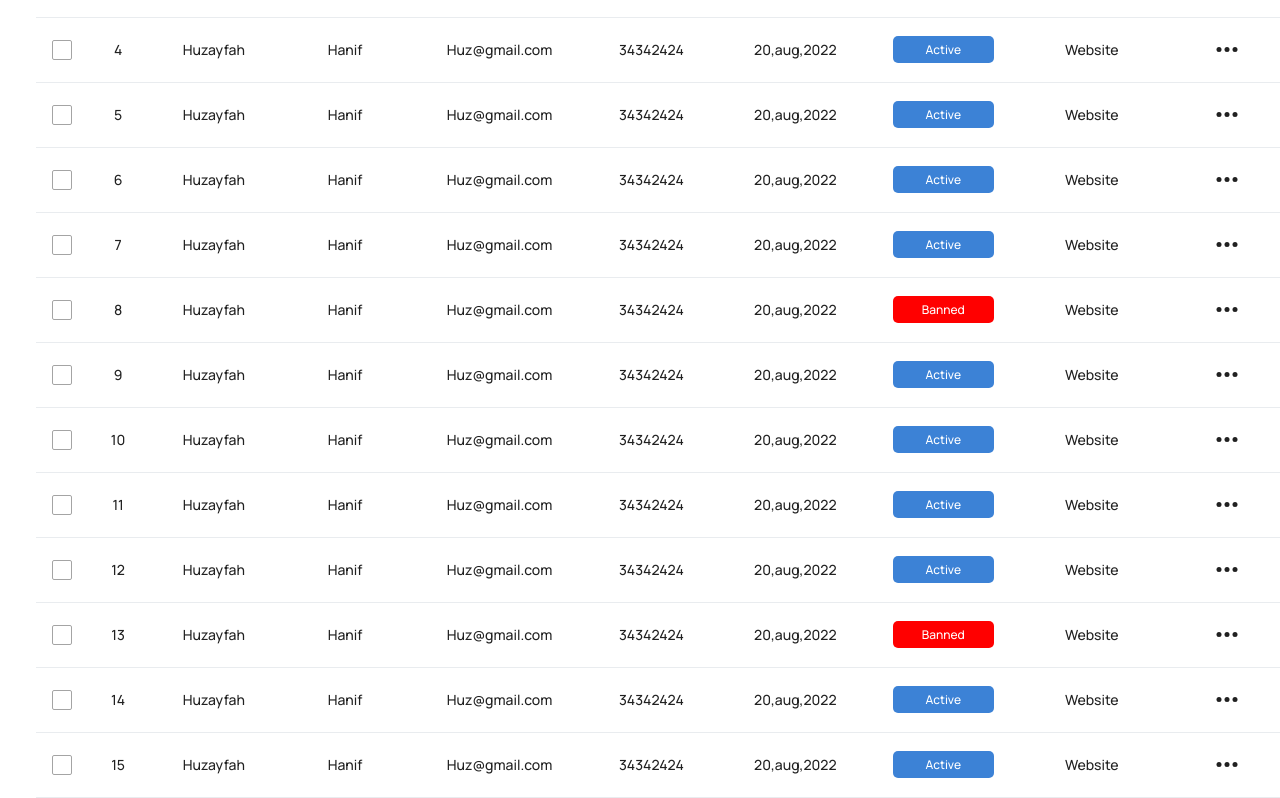
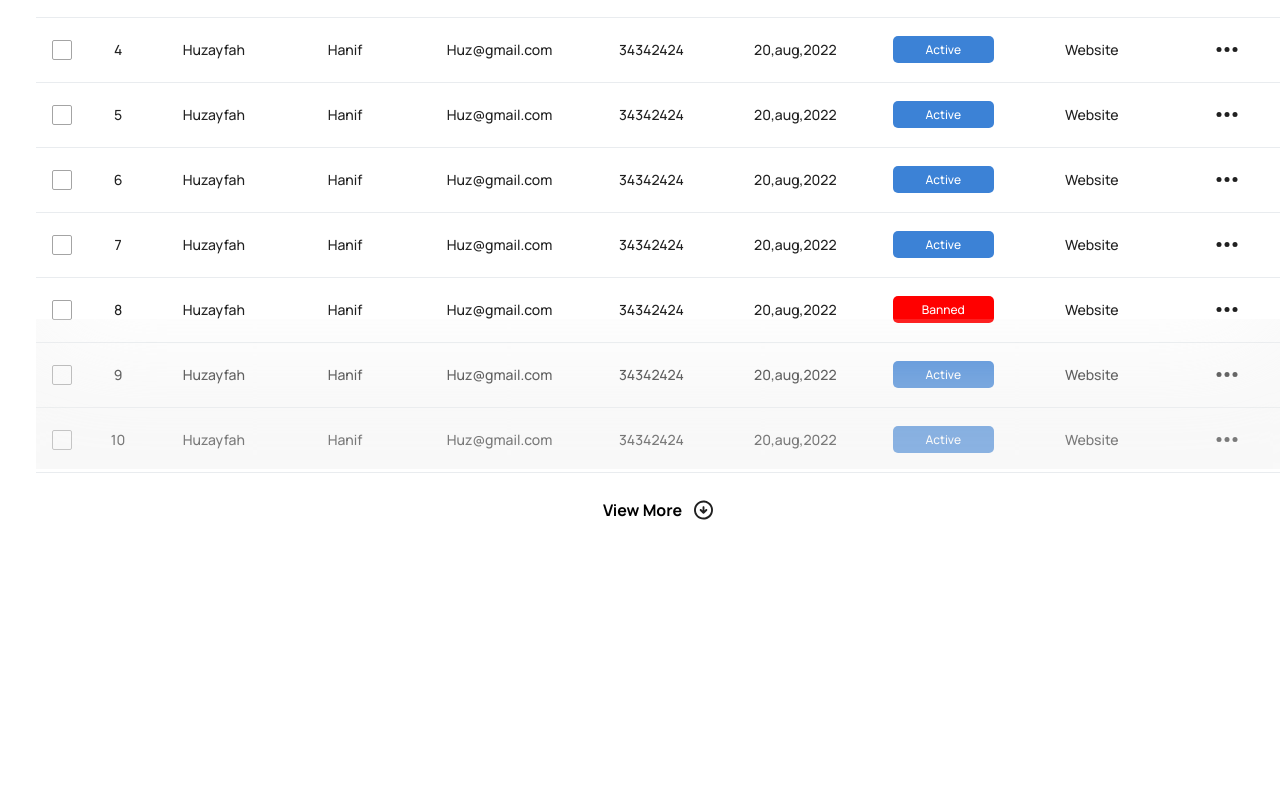
Before and after one commit to SmurfTec/Electra-Admin, a React (Vite) app: page /Users in a window 1280 px wide. Shown: the part 510-1308 px from the top of the page. After the commit the page ends 1045 px from the top, so only its background shows below. Built offline with nearby package versions, Linux system fonts and the light colour scheme.

Commit message:
users changes

```diff
--- a/src/assets/Images.tsx
+++ b/src/assets/Images.tsx
@@ -121,6 +121,8 @@ const IMAGES: any = {
   //
   //
   //
+  DeleteIcon: new URL("../assets/icons/deleteIcon.svg", import.meta.url).href,
+  arrowDown: new URL("../assets/icons/arrowDown.svg", import.meta.url).href,
   New: new URL("../assets/icons/New.svg", import.meta.url).href,
   Person: new URL("../assets/icons/Person.svg", import.meta.url).href,
   bluetick: new URL("../assets/icons/bluetick.svg", import.meta.url).href,
--- a/src/atoms/Table/index.tsx
+++ b/src/atoms/Table/index.tsx
@@ -1,6 +1,8 @@
 import { Column } from "primereact/column";
-
+import { useState } from "react";
 import { CustomTableWrapper, CustomTable } from "../global.style";
+import { CustomButton } from "..";
+import IMAGES from "../../assets/Images";
 export const CustomTableComponent = ({
   columnStyle,
   headerStyle,
@@ -14,16 +16,19 @@ export const CustomTableComponent = ({
   showlines,
   MultipleHeaderStyle,
   columnHeaderFirst,
+  LoadMore,
+  setLoadMore,
   ...props
 }: any) => {
+  const[rowsize,setrowsize]=useState(LoadMore==true?10:filterData.length)
   return (
     <>
       <div className="relative">
-        {showWrapper && <CustomTableWrapper></CustomTableWrapper>}
+        {LoadMore && <CustomTableWrapper></CustomTableWrapper>}
         <CustomTable
           {...props}
-          rows={10}
-          value={filterData}
+
+          value={filterData.slice(0,rowsize)}
           scrollable={false}
           selection={selectedProducts ? selectedProducts : []}
           dataKey="id"
@@ -55,6 +60,14 @@ export const CustomTableComponent = ({
             );
           })}
         </CustomTable>
+    {LoadMore &&
+    <div className='flex justify-center mt-3 w-full '>
+    <CustomButton onClick={()=>{
+      setLoadMore(false)
+      setrowsize(filterData.length)
+    }} editIcon={<img src={IMAGES.arrowDown} />} txt={'View More'}  classes=' !bg-[#FFFFFF] !h-[50px] !font-[700] !text-[16px] !text-[black] '/>
+    </div>
+    }
       </div>
     </>
   );
--- a/src/atoms/global.style.ts
+++ b/src/atoms/global.style.ts
@@ -252,7 +252,7 @@ export const CustomTableWrapper = styled.div`
   width: 100%;
   height: 150px;
   position: absolute;
-  bottom: 17px;
+  bottom: 66px;
   left: 0;
   z-index: 100;
   border: none !important;
--- a/src/components/SVG/index.tsx
+++ b/src/components/SVG/index.tsx
@@ -3,16 +3,18 @@ import styled from 'styled-components'
 const StyledSVG = styled(ReactSVG)`
 cursor: pointer;
   svg {
+    width: ${({ width }: any) => width}; /* Added width */
+    height: ${({ height }: any) => height}; /* Added height */
     path{
       fill: ${({ $filled, fillcolor }: any) => ($filled ? fillcolor?.length>0?fillcolor:  'white' : fillcolor !== undefined ? fillcolor : '#A4A4A4')} !important;
       stroke:${({ $filled, fillcolor }: any) => ($filled && fillcolor?.length>0&&'white')} !important;
     }
   }
   `;
-export const SVGIcon = ({ src, filled, fillcolor,...props }: any) => {
+export const SVGIcon = ({ src, filled, fillcolor,width,height,...props }: any) => {
   return (
     <>
-      <StyledSVG src={src} $filled={filled} fillcolor={fillcolor}{...props}  />
+      <StyledSVG src={src} width={width} height={height} $filled={filled} fillcolor={fillcolor}{...props}  />
     </>
   )
 }
--- a/src/pages/Users/Users/index.tsx
+++ b/src/pages/Users/Users/index.tsx
@@ -1,7 +1,7 @@
 import { useState, useEffect, useRef } from "react";
 import { DashCard } from "../../../components/index.js";
 import IMAGES from "../../../assets/Images";
-import { CustomTableComponent } from "../../../atoms";
+import { CustomTableComponent,CustomButton } from "../../../atoms";
 import { SVGIcon } from "../../../components/SVG";
 import { CustomMenu } from "../../../atoms/global.style";
 import { useNavigate } from "react-router-dom";
@@ -9,7 +9,12 @@ import { Header } from "../../../components/index.js";
 import { Confirmationmodal } from "../../../components/index.js";
 export const Users = () => {
   const navigate = useNavigate();
+  const [MenuLabel, setMenuLabel] = useState("");
   const [visible, setVisible] = useState(false);
+  const[LoadMore,setLoadMore]=useState(true)
+  const [selectedProducts, setSelectedProducts] = useState<any>([]);
+  const [CurrSelectedProduct, setCurrSelectedProduct] = useState("");
+  const menuLeft: any = useRef(null);
   const [filterData, setFilterData] = useState([
     {
       id: 1,
@@ -162,7 +167,64 @@ export const Users = () => {
       registerValue: "Website",
     },
   ]);
-  const menuLeft: any = useRef(null);
+  const deleteItem = (event: React.MouseEvent, item: any) => {
+    event.stopPropagation();
+    setMenuLabel((prevLabel) => (prevLabel === item.label ? "" : item.label));
+
+  };
+  const ViewItem = (event: React.MouseEvent, item: any) => {
+    event.stopPropagation();
+    setMenuLabel((prevLabel) => (prevLabel === item.label ? "" : item.label));
+    navigate('/UserProfile')
+  };
+  const handleBanUser = (e: any) => {
+    e.preventDefault();
+    const selectedUserIds = selectedProducts.map((product: any) => product.id);
+    console.log("Selected User IDs:", selectedUserIds);
+  };
+  const  items= [
+    {
+      label: "Ban User",
+      template: (item: any, options: any) => {
+        return (
+          <div
+            style={{ backgroundColor: "rgba(255, 245, 0, 0.05)" }}
+            className="flex gap-1 items-center  text-[10px] font-[400] text-[#21212]"
+          >
+            <SVGIcon fillcolor={"#212121"} src={IMAGES.Ban} /> Ban User
+          </div>
+        );
+      },
+    },
+    {
+      label: "Delete",
+      template: (item: any, options: any) => {
+        return (
+          <div
+            style={{ background: "rgba(231, 29, 54, 0.05)" }}
+            className="flex w-full gap-1  items-center  text-[10px] font-[400] text-[#E71D36]"
+            onClick={(event) => deleteItem(event, item)}
+          >
+            <SVGIcon fillcolor={"#E71D36"} src={IMAGES.Delete} /> Delete
+          </div>
+        );
+      },
+    },
+    {
+      label: "Select",
+      template: (item: any, options: any) => {
+        return (
+          <div
+            style={{ background: "rgba(46, 102, 194, 0.05)" }}
+            className="flex gap-1 items-center  text-[10px] font-[400] text-[#21212]"
+            onClick={(event) => ViewItem(event, item)}
+          >
+            <SVGIcon fillcolor={"#212121"} src={IMAGES.Select} /> Select
+          </div>
+        );
+      },
+    },
+  ]
   const StatusBodyTemplate = (option: any) => {
     return (
       <>
@@ -176,71 +238,23 @@ export const Users = () => {
       </>
     );
   };
-  const handleBanUser = (e: any) => {
-    e.preventDefault();
-    const selectedUserIds = selectedProducts.map((product: any) => product.id);
-    console.log("Selected User IDs:", selectedUserIds);
-  };
-  const items = [
-    {
-      items: [
-        {
-          label: "Ban User",
-          command: handleBanUser,
-          template: (item: any, options: any) => {
-            return (
-              <div
-                style={{ backgroundColor: "rgba(255, 245, 0, 0.05)" }}
-                className="flex gap-1 items-center  text-[10px] font-[400] text-[#21212]"
-              >
-                <SVGIcon fillcolor={"#212121"} src={IMAGES.Ban} /> Ban User
-              </div>
-            );
-          },
-        },
-        {
-          label: "Delete",
-          command: handleBanUser,
-          template: (item: any, options: any) => {
-            return (
-              <div
-                style={{ background: "rgba(231, 29, 54, 0.05)" }}
-                className="flex w-full gap-1  items-center  text-[10px] font-[400] text-[#E71D36]"
-              >
-                <SVGIcon fillcolor={"#E71D36"} src={IMAGES.Delete} /> Delete
-              </div>
-            );
-          },
-        },
-        {
-          label: "Select",
-          command: handleBanUser,
-          template: (item: any, options: any) => {
-            return (
-              <div
-                style={{ background: "rgba(46, 102, 194, 0.05)" }}
-                className="flex gap-1 items-center  text-[10px] font-[400] text-[#21212]"
-              >
-                <SVGIcon fillcolor={"#212121"} src={IMAGES.Select} /> Select
-              </div>
-            );
-          },
-        },
-      ],
-    },
-  ];
+
+
+
 
   const MenuBodyTemplate = (rowData: any) => {
+    const handleClick = (event: any) => {
+      event.preventDefault();
+      setCurrSelectedProduct(rowData.id);
+      menuLeft.current.toggle(event);
+    };
     return (
       <>
         <div
           className={`px-[14px] py-[4px] text-[white] relative  flex justify-center items-center rounded-[5px] text-[12px]`}
         >
           <SVGIcon
-            onClick={(event: any) => {
-              event.preventDefault();
-              menuLeft.current.toggle(event);
-            }}
+            onClick={handleClick}
             src={IMAGES.Dots}
           />
 
@@ -249,7 +263,7 @@ export const Users = () => {
       </>
     );
   };
-  const [selectedProducts, setSelectedProducts] = useState<any>([]);
+
   const [columnData] = useState([
     { field: "id", header: "ID" },
     { field: "firstname", header: "First Name" },
@@ -261,11 +275,11 @@ export const Users = () => {
     { field: "registerValue", header: "Registered Via" },
     { field: "", header: "", body: MenuBodyTemplate },
   ]);
-  useEffect(() => {
-    if (selectedProducts.length > 0) {
-      navigate("/UserProfile");
-    }
-  }, [selectedProducts]);
+  // useEffect(() => {
+  //   if (selectedProducts.length > 0) {
+  //     navigate("/UserProfile");
+  //   }
+  // }, [selectedProducts]);
   return (
     <div className="">
       <Header typeSearch={true} chooseFilter={true} UserBox={true} />
@@ -309,6 +323,8 @@ export const Users = () => {
           setSelectedProducts={setSelectedProducts}
           columnData={columnData}
           MultipleSelect={true}
+          LoadMore={LoadMore}
+          setLoadMore={setLoadMore}
         />
       </div>
       <Confirmationmodal
@@ -321,9 +337,14 @@ export const Users = () => {
           "Are you sure you want to ban this user"
         }
       />
-      {/* <div className='flex justify-center mt-3 w-full '>
-      <CustomButton txt={'View More'}  classes='mt-3 bg-[#FFFFFF] h-[50px] text-[black] '/>
-      </div> */}
+      {!LoadMore
+      &&
+      <div className="flex gap-2 items-center mt-[20px]">
+        <CustomButton iconLeft={<SVGIcon fillcolor={"white"} src={IMAGES.DeleteIcon}/>}  classes={'!w-[194px] !h-[46px] !rounded-[8px] !bg-[#BA0000]'} txt={'Delete Users(12)'} />
+        <CustomButton iconLeft={<SVGIcon   width={"14px"} height={"14px"} fillcolor={"#212121"} src={IMAGES.Ban} />} classes={'!w-[173px] !h-[46px] !text-black !rounded-[8px] !bg-[#FBBB00]'} txt={'Ban Users(12)'}/>
+      </div>
+      }
+
     </div>
   );
 };
```
Also changed, not shown: src/assets/icons/arrowDown.svg (added), src/assets/icons/deleteIcon.svg (added), src/pages/Users/UserProfile/index.tsx (line endings or trailing spaces).
